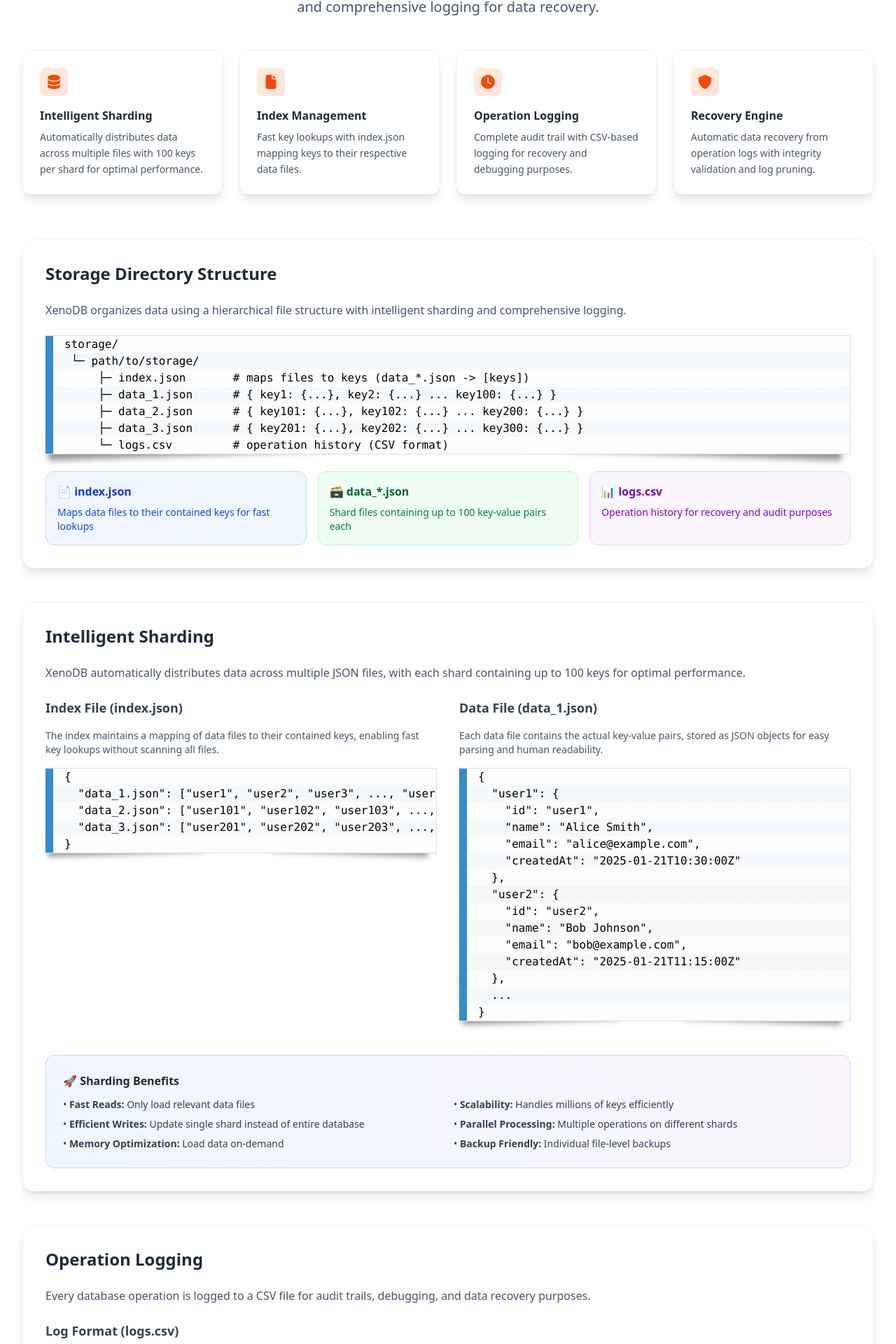
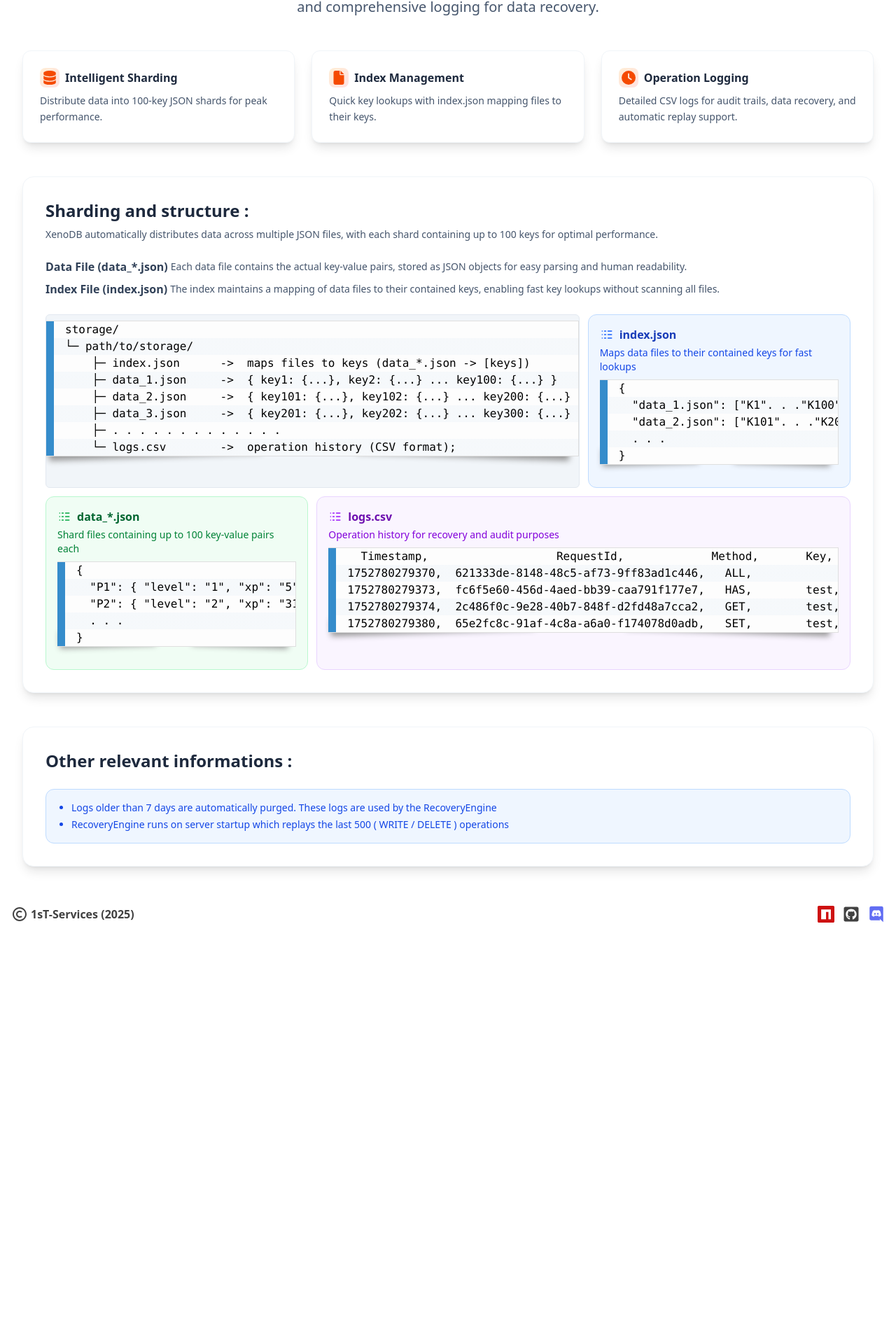
Before and after one commit to xenoDB/xenoSite, a React (Vite) app: page /storage-layout in a window 1280 px wide. Shown: the part 312-2232 px from the top of the page at 70% size. After the commit the page ends 1638 px from the top, so only its background shows below. Built offline with nearby package versions, Linux system fonts and the light colour scheme.

Commit message:
upd storage and logs page

```diff
--- a/src/pages/StorageLayout.tsx
+++ b/src/pages/StorageLayout.tsx
@@ -1,97 +1,9 @@
 import useScrollRestoration from "../hooks/RetainScroll";
 import CodeBlock from "../utilities/CodeBlock";
-import {
-  FaClock,
-  FaDatabase,
-  FaFile,
-  FaHardDrive,
-  FaShield,
-} from "react-icons/fa6";
+import { FaClock, FaDatabase, FaFile, FaHardDrive } from "react-icons/fa6";
+import { TbLogs } from "react-icons/tb";
 
-export default function StorageLayout() {
-  useScrollRestoration();
-
-  const storageStructure = `storage/
- └─ path/to/storage/
-     ├─ index.json       # maps files to keys (data_*.json -> [keys])
-     ├─ data_1.json      # { key1: {...}, key2: {...} ... key100: {...} }
-     ├─ data_2.json      # { key101: {...}, key102: {...} ... key200: {...} }
-     ├─ data_3.json      # { key201: {...}, key202: {...} ... key300: {...} }
-     └─ logs.csv         # operation history (CSV format)`;
-
-  const indexExample = `{
-  "data_1.json": ["user1", "user2", "user3", ..., "user100"],
-  "data_2.json": ["user101", "user102", "user103", ..., "user200"],
-  "data_3.json": ["user201", "user202", "user203", ..., "user300"]
-}`;
-
-  const dataFileExample = `{
-  "user1": {
-    "id": "user1",
-    "name": "Alice Smith",
-    "email": "alice@example.com",
-    "createdAt": "2025-01-21T10:30:00Z"
-  },
-  "user2": {
-    "id": "user2",
-    "name": "Bob Johnson",
-    "email": "bob@example.com",
-    "createdAt": "2025-01-21T11:15:00Z"
-  },
-  ...
-}`;
-
-  const logsExample = `Timestamp,RequestId,Method,Key,Value
-2025-01-21T10:30:00.123Z,req_001,set,user1,"{""id"":""user1"",""name"":""Alice""}"
-2025-01-21T10:30:15.456Z,req_002,get,user1,
-2025-01-21T10:30:30.789Z,req_003,set,user2,"{""id"":""user2"",""name"":""Bob""}"
-2025-01-21T10:31:00.012Z,req_004,delete,user1,
-2025-01-21T10:31:15.345Z,req_005,setMany,"[""user3"",""user4""]","[{""id"":""user3""},{""id"":""user4""}]"`;
-
-  const recoveryExample = `// Recovery Engine automatically:
-// 1. Reads logs.csv on server startup
-// 2. Replays operations to rebuild data files
-// 3. Validates data integrity
-// 4. Prunes logs older than 7 days
-
-// Example recovery process:
-console.log("Starting recovery...");
-const operations = await readLogsFromCSV();
-for (const op of operations) {
-  await replayOperation(op);
-}
-console.log("Recovery complete!");`;
-
-  const features = [
-    {
-      icon: FaDatabase,
-      title: "Intelligent Sharding",
-      description:
-        "Automatically distributes data across multiple files with 100 keys per shard for optimal performance.",
-    },
-    {
-      icon: FaFile,
-      title: "Index Management",
-      description:
-        "Fast key lookups with index.json mapping keys to their respective data files.",
-    },
-    {
-      icon: FaClock,
-      title: "Operation Logging",
-      description:
-        "Complete audit trail with CSV-based logging for recovery and debugging purposes.",
-    },
-    {
-      icon: FaShield,
-      title: "Recovery Engine",
-      description:
-        "Automatic data recovery from operation logs with integrity validation and log pruning.",
-    },
-  ];
-
-  return (
-    <div className="max-w-7xl mx-auto px-4 sm:px-6 lg:px-8 py-12">
-      {/* Header */}
+const heading = (
   <div className="text-center mb-12">
     <div className="inline-flex items-center justify-center w-16 h-16 bg-gradient-to-br from-orange-500 to-red-500 rounded-2xl mb-6 shadow-lg">
       <FaHardDrive className="w-8 h-8 text-white" />
@@ -100,288 +12,224 @@
       Storage & Logs
     </h1>
     <p className="text-xl text-slate-600 max-w-3xl mx-auto">
-          Understand XenoDB's efficient storage architecture, intelligent
-          sharding system, and comprehensive logging for data recovery.
+      Understand XenoDB's efficient storage architecture, intelligent sharding
+      system, and comprehensive logging for data recovery.
     </p>
   </div>
+);
 
-      {/* Features Overview */}
-      <div className="grid md:grid-cols-2 lg:grid-cols-4 gap-6 mb-16">
-        {features.map((feature, index) => {
+const features = [
+  {
+    icon: FaDatabase,
+    title: "Intelligent Sharding",
+    description:
+      "Distribute data into 100-key JSON shards for peak performance.",
+  },
+  {
+    icon: FaFile,
+    title: "Index Management",
+    description:
+      "Quick key lookups with index.json mapping files to their keys.",
+  },
+  {
+    icon: FaClock,
+    title: "Operation Logging",
+    description:
+      "Detailed CSV logs for audit trails, data recovery, and automatic replay support.",
+  },
+].map((feature, index) => {
+  {
     const Icon = feature.icon;
     return (
       <div
         key={index}
         className="bg-white rounded-xl p-6 shadow-lg border border-slate-100"
       >
-              <div className="w-10 h-10 bg-gradient-to-br from-orange-100 to-red-100 rounded-lg flex items-center justify-center mb-4">
+        <div className="flex items-center justify-left gap-2">
+          <div className="w-7 h-7 bg-gradient-to-br from-orange-100 to-red-100 rounded-lg flex items-center justify-center mb-2">
             <Icon className="w-5 h-5 text-orange-600" />
           </div>
-              <h3 className="font-semibold text-slate-800 mb-2">
-                {feature.title}
-              </h3>
+          <h3 className="font-semibold text-slate-800 mb-2">{feature.title}</h3>
+        </div>
         <p className="text-sm text-slate-600 leading-relaxed">
           {feature.description}
         </p>
       </div>
     );
-        })}
+  }
+});
+
+const indexCard = (
+  <div className="flex items-start space-x-3 p-4 bg-blue-50 border border-blue-200 rounded-xl">
+    <div className="w-full">
+      <h4 className="flex font-semibold text-blue-800 mb-1 gap-2">
+        <TbLogs className="w-5 h-5 text-blue-600 mt-0.5" />
+        index.json
+      </h4>
+      <div className="text-blue-700 text-sm">
+        Maps data files to their contained keys for fast lookups
+      </div>
+      <CodeBlock
+        code={
+          `{\n` +
+          `  "data_1.json": ["K1". . ."K100"],\n` +
+          `  "data_2.json": ["K101". . ."K200"],\n` +
+          `  . . . \n` +
+          `}\n`
+        }
+        transparent
+        language="json"
+        id="storage-structure"
+      />
+    </div>
+  </div>
+);
+
+const dataCard = (
+  <div className="flex items-start space-x-3 p-4 bg-green-50 border border-green-200 rounded-xl">
+    <div className="w-full">
+      <h4 className="flex font-semibold text-green-800 mb-1 gap-2">
+        <TbLogs className="w-5 h-5 text-green-600 mt-0.5" />
+        data_*.json
+      </h4>
+      <div className="text-green-700 text-sm">
+        Shard files containing up to 100 key-value pairs each
+      </div>
+      <CodeBlock
+        code={
+          `{\n` +
+          `  "P1": { "level": "1", "xp": "5" },\n` +
+          `  "P2": { "level": "2", "xp": "31" }\n` +
+          `  . . .\n` +
+          `}`
+        }
+        transparent
+        language="json"
+        id="storage-structure"
+      />
+    </div>
+  </div>
+);
+
+const logsCard = (
+  <div className="flex items-start space-x-3 p-4 md:col-span-2 bg-purple-50 border border-purple-200 rounded-xl">
+    <div className="w-full">
+      <h4 className="flex font-semibold text-purple-800 mb-1 gap-2">
+        <TbLogs className="w-5 h-5 text-purple-600 mt-0.5" />
+        logs.csv
+      </h4>
+      <div className="text-purple-700 text-sm">
+        Operation history for recovery and audit purposes
       </div>
 
-      {/* Storage Structure */}
-      <div className="bg-white rounded-2xl p-4 md:p-6 lg:p-8 shadow-lg border border-slate-100 mb-12">
-        <h2 className="text-2xl font-bold text-slate-800 mb-6">
-          Storage Directory Structure
-        </h2>
-        <p className="text-slate-600 mb-6">
-          XenoDB organizes data using a hierarchical file structure with
-          intelligent sharding and comprehensive logging.
-        </p>
       <CodeBlock
-          code={storageStructure}
+        code={
+          `  Timestamp,	               RequestId,	          Method,	    Key,	   Value	\n` +
+          `1752780279370, 	621333de-8148-48c5-af73-9ff83ad1c446,  	ALL,\n` +
+          `1752780279373, 	fc6f5e60-456d-4aed-bb39-caa791f177e7,  	HAS,    	test,\n` +
+          `1752780279374, 	2c486f0c-9e28-40b7-848f-d2fd48a7cca2,  	GET,    	test,\n` +
+          `1752780279380, 	65e2fc8c-91af-4c8a-a6a0-f174078d0adb,  	SET,    	test,  	   "test"\n`
+        }
+        transparent
+        language="csv"
+        id="storage-structure"
+      />
+    </div>
+  </div>
+);
+
+const storageStructure = (
+  <div className="flex-1 overflow-auto rounded-md md:col-span-2 border border-slate-200 bg-slate-100">
+    <CodeBlock
+      code={
+        `storage/\n` +
+        `└─ path/to/storage/\n` +
+        `    ├─ index.json      ->  maps files to keys (data_*.json -> [keys])\n` +
+        `    ├─ data_1.json     ->  { key1: {...}, key2: {...} ... key100: {...} }\n` +
+        `    ├─ data_2.json     ->  { key101: {...}, key102: {...} ... key200: {...} }\n` +
+        `    ├─ data_3.json     ->  { key201: {...}, key202: {...} ... key300: {...} }\n` +
+        `    ├─ . . . . . . . . . . . . .\n` +
+        `    └─ logs.csv        ->  operation history (CSV format);`
+      }
+      transparent
       language="text"
       id="storage-structure"
     />
-        <div className="mt-6 grid md:grid-cols-3 gap-4">
-          <div className="p-4 bg-blue-50 border border-blue-200 rounded-xl">
-            <h4 className="font-semibold text-blue-800 mb-2">📄 index.json</h4>
-            <p className="text-blue-700 text-sm">
-              Maps data files to their contained keys for fast lookups
-            </p>
   </div>
-          <div className="p-4 bg-green-50 border border-green-200 rounded-xl">
-            <h4 className="font-semibold text-green-800 mb-2">
-              🗃️ data_*.json
-            </h4>
-            <p className="text-green-700 text-sm">
-              Shard files containing up to 100 key-value pairs each
-            </p>
-          </div>
-          <div className="p-4 bg-purple-50 border border-purple-200 rounded-xl">
-            <h4 className="font-semibold text-purple-800 mb-2">📊 logs.csv</h4>
-            <p className="text-purple-700 text-sm">
-              Operation history for recovery and audit purposes
-            </p>
-          </div>
-        </div>
-      </div>
+);
 
-      {/* Sharding System */}
+const storage = (
   <div className="bg-white rounded-2xl p-4 md:p-6 lg:p-8 shadow-lg border border-slate-100 mb-12">
-        <h2 className="text-2xl font-bold text-slate-800 mb-6">
-          Intelligent Sharding
+    <h2 className="text-2xl font-bold text-slate-800 mb-2">
+      Sharding and structure :
     </h2>
-        <p className="text-slate-600 mb-6">
+
+    <p className="text-slate-600 text-sm mb-6">
       XenoDB automatically distributes data across multiple JSON files, with
       each shard containing up to 100 keys for optimal performance.
     </p>
 
-        <div className="grid lg:grid-cols-2 gap-8">
-          <div>
-            <h3 className="text-lg font-semibold text-slate-700 mb-4">
-              Index File (index.json)
-            </h3>
-            <p className="text-slate-600 text-sm mb-4">
-              The index maintains a mapping of data files to their contained
-              keys, enabling fast key lookups without scanning all files.
-            </p>
-            <CodeBlock code={indexExample} language="json" id="index-example" />
-          </div>
-
-          <div>
-            <h3 className="text-lg font-semibold text-slate-700 mb-4">
-              Data File (data_1.json)
-            </h3>
-            <p className="text-slate-600 text-sm mb-4">
+    <div className="flex gap-1 md:items-center flex-col sm:flex-row mb-2">
+      <h3 className="font-bold text-slate-700 ">Data File (data_*.json)</h3>
+      <p className="text-slate-600 text-sm">
         Each data file contains the actual key-value pairs, stored as JSON
         objects for easy parsing and human readability.
       </p>
-            <CodeBlock
-              code={dataFileExample}
-              language="json"
-              id="data-example"
-            />
+    </div>
+
+    <div className="flex gap-1 md:items-center flex-col sm:flex-row mb-6">
+      <h3 className="font-bold text-slate-700 ">Index File (index.json)</h3>
+      <p className="text-slate-600 text-sm">
+        The index maintains a mapping of data files to their contained keys,
+        enabling fast key lookups without scanning all files.
+      </p>
+    </div>
+
+    <div className="grid grid-cols-1 md:grid-cols-3 gap-3">
+      {storageStructure}
+      {indexCard}
+      {dataCard}
+      {logsCard}
     </div>
   </div>
+);
 
-        <div className="mt-8 p-6 bg-gradient-to-r from-blue-50 to-purple-50 border border-blue-200 rounded-xl">
-          <h4 className="font-semibold text-slate-800 mb-3">
-            🚀 Sharding Benefits
-          </h4>
-          <div className="grid md:grid-cols-2 gap-4 text-sm">
-            <ul className="space-y-2 text-slate-700">
+const info = (
+  <div className="bg-white rounded-2xl p-4 md:p-6 lg:p-8 shadow-lg border border-slate-100">
+    <h2 className="text-2xl font-bold text-slate-800 mb-6">
+      Other relevant informations :
+    </h2>
+    <div className="flex items-start space-x-3 p-4 bg-blue-50 border border-blue-200 rounded-xl lg:col-span-2">
+      <div>
+        <ul className="text-blue-700 text-sm space-y-1 list-disc pl-5">
           <li>
-                • <strong>Fast Reads:</strong> Only load relevant data files
+            Logs older than 7 days are automatically purged. These logs are used
+            by the RecoveryEngine
           </li>
           <li>
-                • <strong>Efficient Writes:</strong> Update single shard instead
-                of entire database
-              </li>
-              <li>
-                • <strong>Memory Optimization:</strong> Load data on-demand
-              </li>
-            </ul>
-            <ul className="space-y-2 text-slate-700">
-              <li>
-                • <strong>Scalability:</strong> Handles millions of keys
-                efficiently
-              </li>
-              <li>
-                • <strong>Parallel Processing:</strong> Multiple operations on
-                different shards
-              </li>
-              <li>
-                • <strong>Backup Friendly:</strong> Individual file-level
-                backups
+            RecoveryEngine runs on server startup which replays the last 500 (
+            WRITE / DELETE ) operations
           </li>
         </ul>
       </div>
     </div>
   </div>
+);
 
-      {/* Logging System */}
-      <div className="bg-white rounded-2xl p-4 md:p-6 lg:p-8 shadow-lg border border-slate-100 mb-12">
-        <h2 className="text-2xl font-bold text-slate-800 mb-6">
-          Operation Logging
-        </h2>
-        <p className="text-slate-600 mb-6">
-          Every database operation is logged to a CSV file for audit trails,
-          debugging, and data recovery purposes.
-        </p>
+export default function StorageLayout() {
+  useScrollRestoration();
 
-        <div className="space-y-6">
-          <div>
-            <h3 className="text-lg font-semibold text-slate-700 mb-4">
-              Log Format (logs.csv)
-            </h3>
-            <CodeBlock code={logsExample} language="csv" id="logs-example" />
+  return (
+    <div className="max-w-7xl mx-auto px-4 sm:px-6 lg:px-8 py-12">
+      {heading}
+
+      <div className="grid md:grid-cols-2 lg:grid-cols-3 gap-6 mb-12">
+        {features}
       </div>
 
-          <div className="grid md:grid-cols-2 gap-6">
-            <div className="p-4 bg-slate-50 rounded-xl">
-              <h4 className="font-semibold text-slate-800 mb-3">
-                📋 Log Fields
-              </h4>
-              <ul className="space-y-2 text-sm text-slate-700">
-                <li>
-                  <strong>Timestamp:</strong> ISO 8601 format with milliseconds
-                </li>
-                <li>
-                  <strong>RequestId:</strong> Unique identifier for each
-                  operation
-                </li>
-                <li>
-                  <strong>Method:</strong> Operation type (get, set, delete,
-                  etc.)
-                </li>
-                <li>
-                  <strong>Key:</strong> Target key(s) for the operation
-                </li>
-                <li>
-                  <strong>Value:</strong> Data being stored (JSON-escaped)
-                </li>
-              </ul>
-            </div>
-            <div className="p-4 bg-slate-50 rounded-xl">
-              <h4 className="font-semibold text-slate-800 mb-3">
-                🔧 Log Management
-              </h4>
-              <ul className="space-y-2 text-sm text-slate-700">
-                <li>
-                  <strong>Append-Only:</strong> New operations added to end
-                </li>
-                <li>
-                  <strong>Automatic Pruning:</strong> Logs older than 7 days
-                  removed
-                </li>
-                <li>
-                  <strong>Recovery Ready:</strong> Used for data restoration
-                </li>
-                <li>
-                  <strong>Debugging Aid:</strong> Trace operation history
-                </li>
-              </ul>
-            </div>
-          </div>
-        </div>
-      </div>
+      {storage}
 
-      {/* Recovery Engine */}
-      <div className="bg-white rounded-2xl p-4 md:p-6 lg:p-8 shadow-lg border border-slate-100">
-        <h2 className="text-2xl font-bold text-slate-800 mb-6">
-          Recovery Engine
-        </h2>
-        <p className="text-slate-600 mb-6">
-          XenoDB's recovery engine automatically reconstructs data from
-          operation logs, ensuring data integrity and enabling disaster
-          recovery.
-        </p>
-
-        <div className="grid lg:grid-cols-2 gap-8">
-          <div>
-            <h3 className="text-lg font-semibold text-slate-700 mb-4">
-              Recovery Process
-            </h3>
-            <CodeBlock
-              code={recoveryExample}
-              language="typescript"
-              id="recovery-example"
-            />
-          </div>
-
-          <div>
-            <h3 className="text-lg font-semibold text-slate-700 mb-4">
-              Recovery Features
-            </h3>
-            <div className="space-y-4">
-              <div className="p-4 bg-green-50 border border-green-200 rounded-lg">
-                <h4 className="font-semibold text-green-800 mb-2">
-                  ✅ Automatic Recovery
-                </h4>
-                <p className="text-green-700 text-sm">
-                  Runs on server startup, no manual intervention required
-                </p>
-              </div>
-              <div className="p-4 bg-blue-50 border border-blue-200 rounded-lg">
-                <h4 className="font-semibold text-blue-800 mb-2">
-                  🔍 Integrity Validation
-                </h4>
-                <p className="text-blue-700 text-sm">
-                  Verifies data consistency after recovery operations
-                </p>
-              </div>
-              <div className="p-4 bg-purple-50 border border-purple-200 rounded-lg">
-                <h4 className="font-semibold text-purple-800 mb-2">
-                  🗑️ Log Pruning
-                </h4>
-                <p className="text-purple-700 text-sm">
-                  Automatically removes logs older than 7 days
-                </p>
-              </div>
-            </div>
-          </div>
-        </div>
-
-        <div className="mt-8 p-6 bg-amber-50 border border-amber-200 rounded-xl">
-          <h4 className="font-semibold text-amber-800 mb-3">
-            ⚡ Performance Considerations
-          </h4>
-          <div className="grid md:grid-cols-2 gap-4 text-sm text-amber-700">
-            <ul className="space-y-1">
-              <li>• Recovery time scales with log file size</li>
-              <li>• Regular backups reduce recovery duration</li>
-              <li>• Large databases may take several minutes</li>
-            </ul>
-            <ul className="space-y-1">
-              <li>• Monitor log file growth in production</li>
-              <li>
-                • Consider periodic manual cleanups for high-traffic systems
-              </li>
-              <li>• Recovery runs in background, server remains responsive</li>
-            </ul>
-          </div>
-        </div>
-      </div>
+      {info}
     </div>
   );
 }
```
Lines whose indentation alone changed are shown as unchanged.
